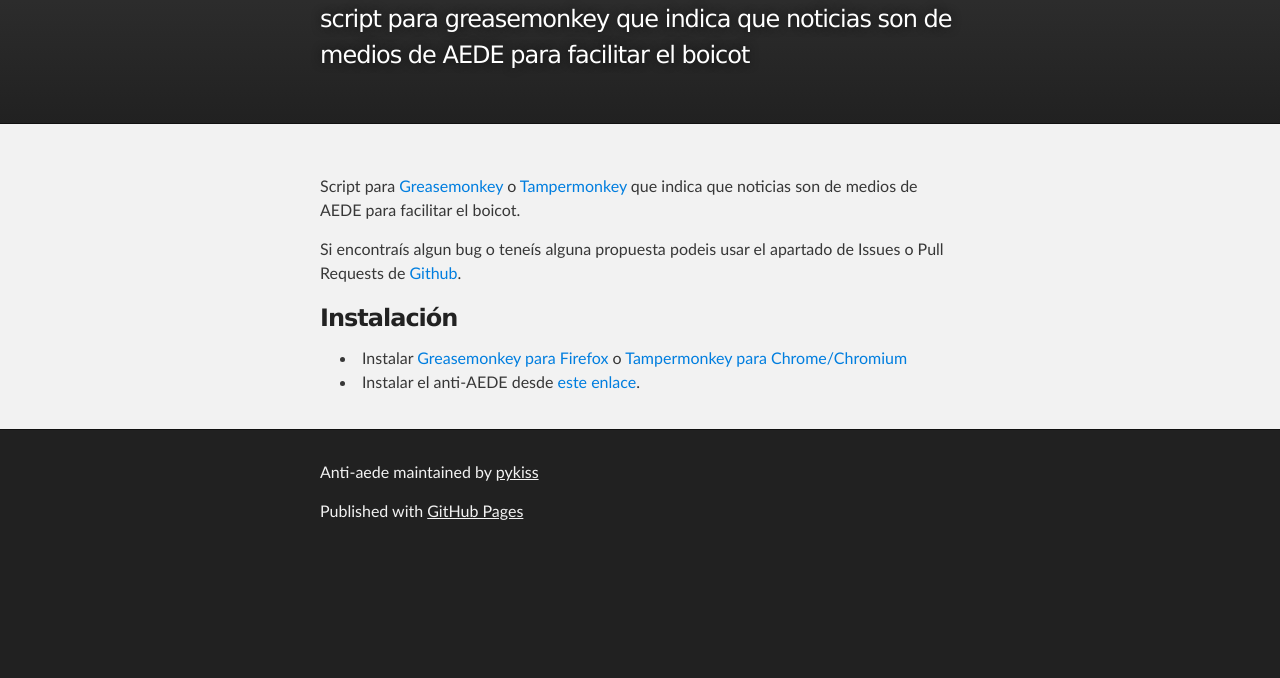
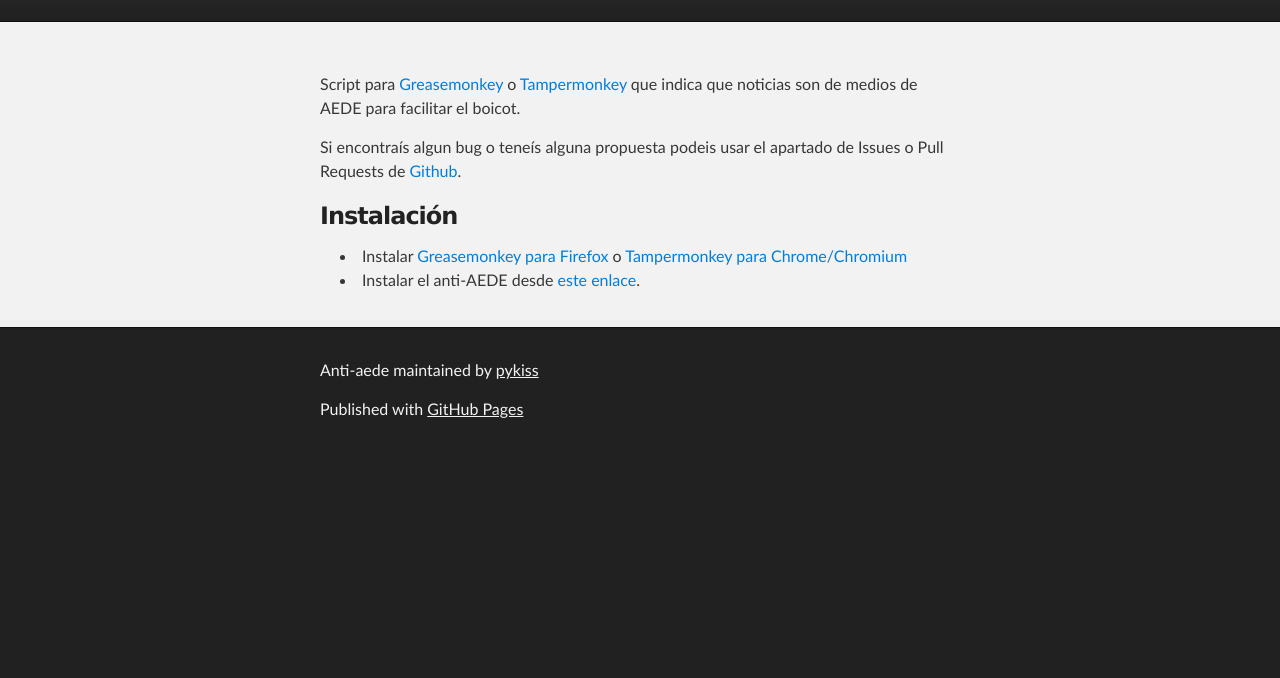
Before and after one commit to hacknlove/anti-AEDE, a plain HTML site: page index.html in a window 1280 px wide. Shown: the part 122-800 px from the top of the page. Drawn offline with Linux system fonts and the light colour scheme.

Commit message:
Cleanning...

```diff
--- a/index.html
+++ b/index.html
@@ -20,7 +20,6 @@
           <a id="forkme_banner" href="https://github.com/pykiss/anti-AEDE">View on GitHub</a>
 
           <h1 id="project_title">Anti-aede</h1>
-          <h2 id="project_tagline">script para greasemonkey que indica que noticias son de medios de AEDE para facilitar el boicot</h2>
 
             <!--<section id="downloads">
               <a class="zip_download_link" href="https://github.com/pykiss/anti-AEDE/zipball/master">Download this project as a .zip file</a>
```
